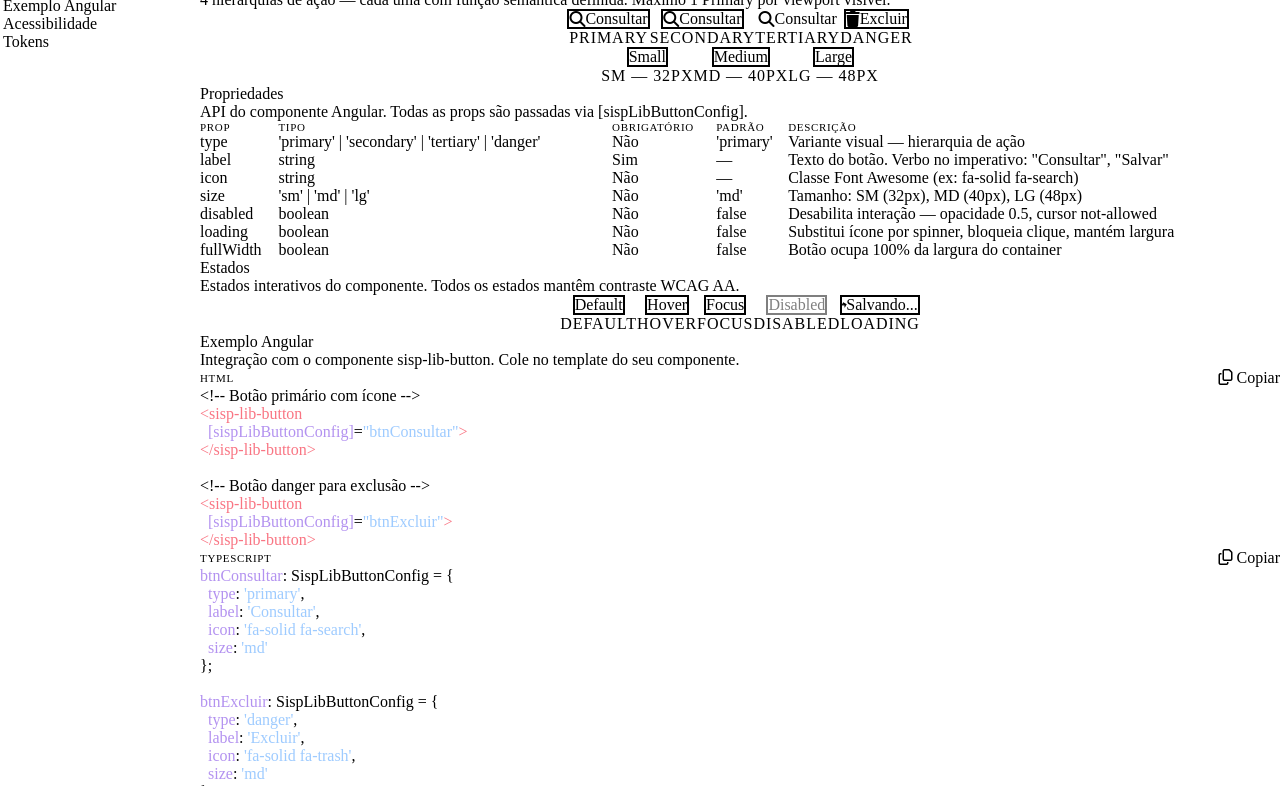
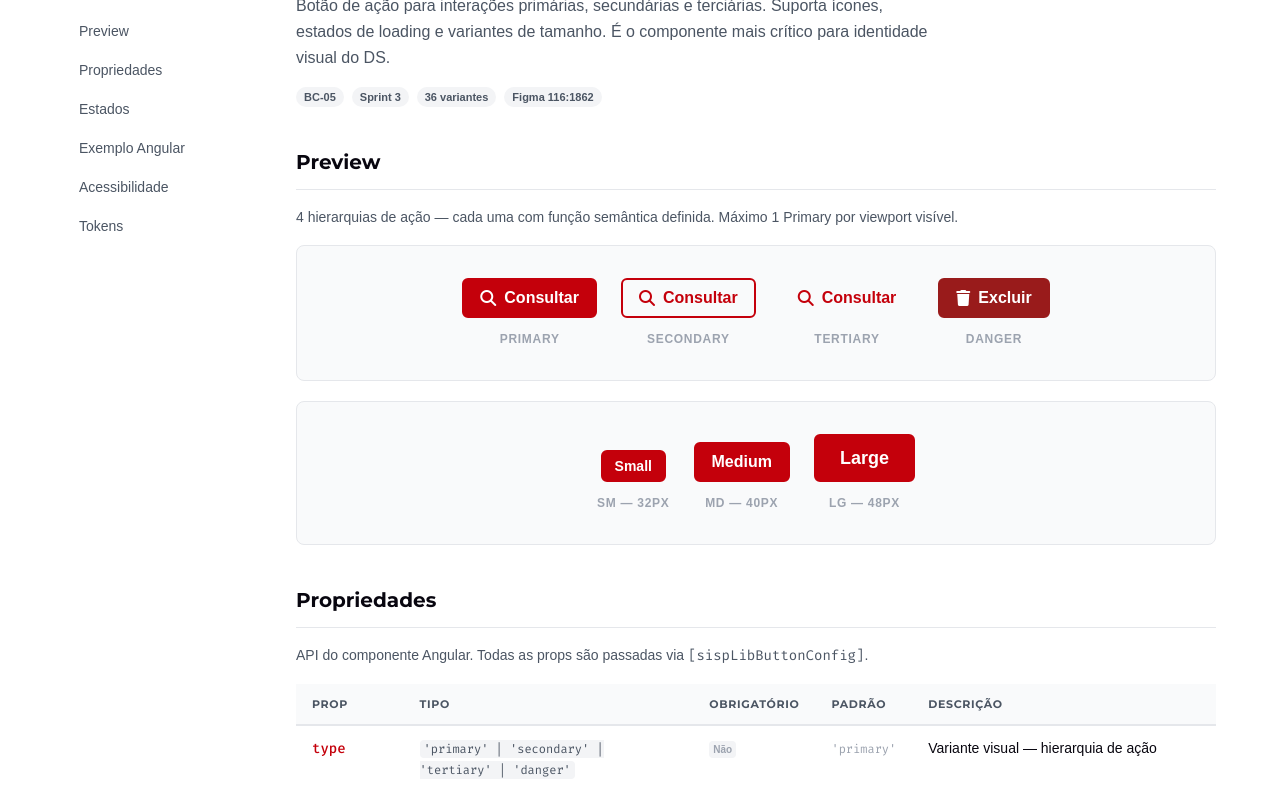
Before and after one commit to giulopesg/designsystem-sisp, a plain HTML site: page portal/componente.html in a window 1280 px wide. Shown: the part 167-953 px from the top of the page. Drawn offline with Linux system fonts and the light colour scheme.

Commit message:
Add design tokens + fix CSS paths for Vercel deployment
- Add design-tokens/tokens.css (all CSS custom properties)
- Fix relative path in 3 HTML files: ../../ → ../ (matches repo structure)
- Add vercel.json with rewrite from / to /portal/index.html
- Add .gitignore

Co-Authored-By: Claude Opus 4.6 <noreply@anthropic.com>

```diff
--- /dev/null
+++ b/design-tokens/tokens.css
@@ -0,0 +1,236 @@
+/**
+ * DS SISP — Design Tokens
+ * Sistema visual definido em 2026-06-22
+ *
+ * Arquitetura: dois níveis
+ *   Primitivos (--p-*): valores brutos da paleta
+ *   Semânticos (--color-*): intenção que os componentes consomem
+ *
+ * Theming por cliente: apenas os semânticos são sobrescritos
+ * (ex: PC usa dourado → só --color-primary muda, componentes não tocam)
+ *
+ * Migração Figma: cada variável CSS vira uma variável Figma no Sprint 2
+ */
+
+/* ═══════════════════════════════════════════════════════════
+   PRIMITIVOS — valores brutos, nunca usados diretamente
+   nos componentes
+═══════════════════════════════════════════════════════════ */
+
+:root {
+
+  /* SC / Guia de Padronização v1.4 */
+  --p-sc-red:           #C4000B;
+  --p-sc-red-dark:      #9B0008;
+  --p-sc-red-light:     #FEF2F2;
+  --p-sc-green:         #336633;
+  --p-sc-green-light:   #8FB13A;   /* ⚠️ inutilizável para texto: contraste 2.5:1 */
+
+  /* CiASC / Portal Design System */
+  --p-ciasc-green:      #A1C84D;   /* ⚠️ 4.6:1 — AA large text only, não usar para body text */
+  --p-ciasc-green-dark: #244131;   /* ✅ 8.3:1 — AA + AAA normal text */
+
+  /* Status — corrigidos para WCAG AA sobre branco */
+  --p-success-text:     #166534;   /* ≠ #336633 que falha WCAG AA */
+  --p-success-bg:       #DCFCE7;
+  --p-warning-text:     #92400E;
+  --p-warning-bg:       #FEF3C7;
+  --p-danger-text:      #991B1B;
+  --p-danger-bg:        #FEE2E2;
+  --p-info-text:        #1E3A8A;
+  --p-info-bg:          #DBEAFE;
+
+  /* Neutros */
+  --p-neutral-50:       #F9FAFB;
+  --p-neutral-100:      #F3F4F6;
+  --p-neutral-200:      #E5E7EB;
+  --p-neutral-300:      #D1D5DB;
+  --p-neutral-400:      #9CA3AF;
+  --p-neutral-500:      #6B7280;
+  --p-neutral-600:      #4B5563;
+  --p-neutral-700:      #374151;
+  --p-neutral-800:      #1F2937;
+  --p-neutral-900:      #111827;
+
+  /* CiASC dark (padrão documentos) */
+  --p-dark:             #08060F;
+  --p-dark-surface:     #192D22;   /* verde escuro CiASC — era #1F1535 */
+
+
+/* ═══════════════════════════════════════════════════════════
+   SEMÂNTICOS — intenção. Estes são sobrescritos por tema.
+═══════════════════════════════════════════════════════════ */
+
+  /* Ação / Marca */
+  --color-primary:         var(--p-sc-red);         /* ação primária */
+  --color-primary-hover:   var(--p-sc-red-dark);    /* hover */
+  --color-primary-muted:   var(--p-sc-red-light);   /* fundo sutil */
+  --color-primary-contrast: #FFFFFF;                /* texto sobre primária */
+
+  /* Accent (portal DS / documentação — não entra nos componentes Angular) */
+  --color-accent:          var(--p-ciasc-green-dark);  /* #244131 — 8.3:1 AA texto normal */
+  --color-accent-hover:    var(--p-ciasc-green);       /* #A1C84D — hover/decorativo, AA large only */
+  --color-accent-muted:    var(--p-neutral-50);        /* fundo sutil neutro */
+
+  /* Texto */
+  --color-text-primary:    var(--p-dark);
+  --color-text-secondary:  var(--p-neutral-600);
+  --color-text-muted:      var(--p-neutral-400);
+  --color-text-inverse:    #FFFFFF;
+
+  /* Superfícies */
+  --color-bg:              #FFFFFF;
+  --color-bg-subtle:       var(--p-neutral-50);
+  --color-bg-muted:        var(--p-neutral-100);
+  --color-surface:         #FFFFFF;
+  --color-surface-raised:  var(--p-neutral-50);
+
+  /* Bordas */
+  --color-border:          var(--p-neutral-200);
+  --color-border-strong:   var(--p-neutral-300);
+  --color-border-focus:    var(--p-sc-red);         /* ring de foco = ação primária */
+
+  /* Status semânticos — todos passam WCAG AA sobre branco */
+  --color-success:         var(--p-success-text);
+  --color-success-bg:      var(--p-success-bg);
+  --color-warning:         var(--p-warning-text);
+  --color-warning-bg:      var(--p-warning-bg);
+  --color-danger:          var(--p-danger-text);
+  --color-danger-bg:       var(--p-danger-bg);
+  --color-info:            var(--p-info-text);
+  --color-info-bg:         var(--p-info-bg);
+
+  /* Header escuro (componentes com fundo dark — ex: navigation, session bar) */
+  --color-dark-surface:    var(--p-dark-surface);
+  --color-dark-text:       #FFFFFF;
+  --color-dark-muted:      rgba(255,255,255,0.6);
+
+  /* Dark-mode overlays — bordas e backgrounds sobre superfícies escuras (D140, aprovado D141) */
+  --color-dark-border:        rgba(255,255,255,0.08);  /* linhas sutis, separadores */
+  --color-dark-hover:         rgba(255,255,255,0.12);  /* hover/active/focus backgrounds */
+  --color-dark-border-strong: rgba(255,255,255,0.3);   /* bordas visíveis (ex: btn secondary) */
+  --color-dark-border-hover:  rgba(255,255,255,0.5);   /* hover de bordas fortes */
+
+
+/* ═══════════════════════════════════════════════════════════
+   TIPOGRAFIA
+═══════════════════════════════════════════════════════════ */
+
+  /* Portal DS (documentação, headings) */
+  --font-heading:    'Montserrat', Arial, sans-serif;
+
+  /* Componentes Angular e interface dos produtos */
+  --font-body:       Arial, sans-serif;
+
+  /* Código, dados técnicos, monospace */
+  --font-mono:       'Fira Code', 'Courier New', monospace;
+
+  /* Escala tipográfica */
+  --text-2xs:  0.625rem;  /* 10px — micro text: pills, badges, IDs (D138, aprovado D141) */
+  --text-xs:   0.75rem;   /* 12px */
+  --text-sm:   0.875rem;  /* 14px */
+  --text-base: 1rem;      /* 16px */
+  --text-lg:   1.125rem;  /* 18px */
+  --text-xl:   1.25rem;   /* 20px */
+  --text-2xl:  1.5rem;    /* 24px */
+  --text-3xl:  1.875rem;  /* 30px */
+  --text-4xl:  2.25rem;   /* 36px */
+
+  /* Pesos */
+  --font-regular:  400;
+  --font-medium:   500;
+  --font-semibold: 600;
+  --font-bold:     700;
+
+  /* Line height */
+  --leading-tight:  1.25;
+  --leading-normal: 1.5;
+  --leading-relaxed: 1.625;
+
+
+/* ═══════════════════════════════════════════════════════════
+   ESPAÇAMENTO (base 4px)
+═══════════════════════════════════════════════════════════ */
+
+  --space-0:   0;
+  --space-px:  1px;
+  --space-0-5: 2px;
+  --space-1:   4px;
+  --space-2:   8px;
+  --space-3:   12px;
+  --space-4:   16px;
+  --space-5:   20px;
+  --space-6:   24px;
+  --space-8:   32px;
+  --space-10:  40px;
+  --space-12:  48px;
+  --space-16:  64px;
+  --space-20:  80px;
+  --space-24:  96px;
+
+
+/* ═══════════════════════════════════════════════════════════
+   BORDER RADIUS
+═══════════════════════════════════════════════════════════ */
+
+  --radius-none: 0;
+  --radius-sm:   4px;    /* inputs, tags, labels */
+  --radius-md:   6px;    /* botões */
+  --radius-lg:   8px;    /* cards, modais, dropdowns */
+  --radius-xl:   12px;   /* cards grandes */
+  --radius-full: 9999px; /* pills, badges arredondados */
+
+
+/* ═══════════════════════════════════════════════════════════
+   SOMBRAS
+═══════════════════════════════════════════════════════════ */
+
+  --shadow-none: none;
+  --shadow-sm:   0 1px 2px rgba(0,0,0,.05);
+  --shadow-md:   0 4px 6px -1px rgba(0,0,0,.07),
+                 0 2px 4px -1px rgba(0,0,0,.04);
+  --shadow-lg:   0 10px 15px -3px rgba(0,0,0,.08),
+                 0 4px 6px -2px rgba(0,0,0,.04);
+  --shadow-xl:   0 20px 25px -5px rgba(0,0,0,.08),
+                 0 10px 10px -5px rgba(0,0,0,.03);
+
+
+/* ═══════════════════════════════════════════════════════════
+   LAYOUT
+═══════════════════════════════════════════════════════════ */
+
+  --max-width: 1200px;
+
+  /* Z-index */
+  --z-base:    0;
+  --z-raised:  10;
+  --z-dropdown: 100;
+  --z-sticky:  200;
+  --z-overlay: 300;
+  --z-modal:   400;
+  --z-toast:   500;
+
+
+/* ═══════════════════════════════════════════════════════════
+   TRANSIÇÕES
+═══════════════════════════════════════════════════════════ */
+
+  --transition-fast:   150ms ease;
+  --transition-normal: 200ms ease;
+  --transition-slow:   300ms ease;
+
+}
+
+
+/* ═══════════════════════════════════════════════════════════
+   TEMA POLICIA CIVIL (exemplo de override)
+   Aplica com: <html data-theme="pc"> ou classe .theme-pc
+═══════════════════════════════════════════════════════════ */
+
+[data-theme="pc"] {
+  --color-primary:         #C8A840;   /* dourado PC */
+  --color-primary-hover:   #A68930;
+  --color-primary-muted:   #FBF5E0;
+  --color-primary-contrast: #FFFFFF;
+  --color-border-focus:    #C8A840;
+}
--- a/portal/componente.html
+++ b/portal/componente.html
@@ -6,7 +6,7 @@
   <title>Button — Componentes Base — DS SISP</title>
 
   <!-- Tokens do Design System -->
-  <link rel="stylesheet" href="../../design-tokens/tokens.css">
+  <link rel="stylesheet" href="../design-tokens/tokens.css">
 
   <!-- Fontes -->
   <link rel="preconnect" href="https://fonts.googleapis.com">
--- a/portal/fundacao.html
+++ b/portal/fundacao.html
@@ -5,7 +5,7 @@
   <meta name="viewport" content="width=device-width, initial-scale=1.0">
   <title>Fundação — DS SISP</title>
 
-  <link rel="stylesheet" href="../../design-tokens/tokens.css">
+  <link rel="stylesheet" href="../design-tokens/tokens.css">
   <link rel="preconnect" href="https://fonts.googleapis.com">
   <link rel="preconnect" href="https://fonts.gstatic.com" crossorigin>
   <link href="https://fonts.googleapis.com/css2?family=Montserrat:wght@500;600;700&family=Fira+Code:wght@400;500&display=swap" rel="stylesheet">
```
Also changed, not shown: portal/index.html (+1 -1 lines), vercel.json (added), 1 other file.
